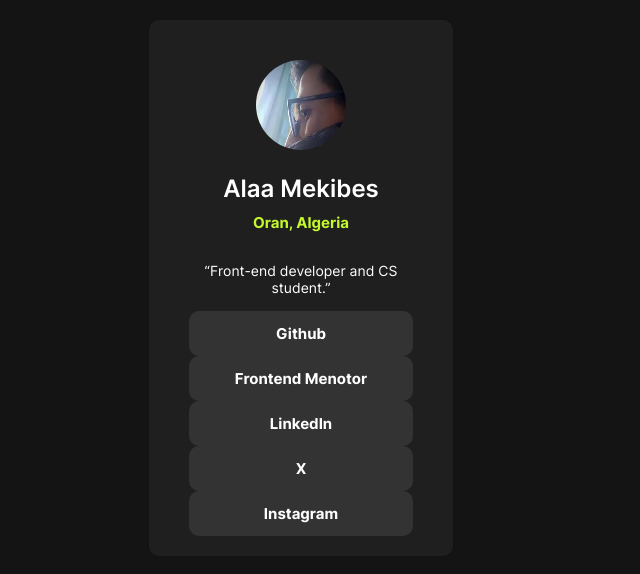
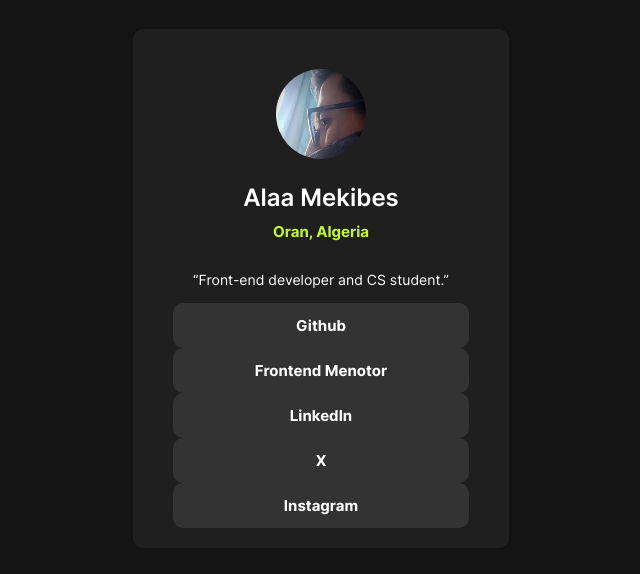
Before and after one commit to alaa-mekibes/social-links-profile-frontend-mentor, a plain HTML site: page index.html in a window 1280 px wide. Shown: the part 112-686 px from the top of the page, without its empty margins (339-979 px from the left). Drawn offline with Linux system fonts and the light colour scheme.

Commit message:
Update style.css

```diff
--- a/css/style.css
+++ b/css/style.css
@@ -49,7 +49,7 @@ body {
 /* Start content */
 .logIn {
     width: 100%;
-    max-width: 19rem;
+    max-width: 25rem;
     background-color: var(--box-bg);
     padding: 1.25rem;
     margin: 0 1.25rem;
@@ -87,7 +87,7 @@ body {
 }
 .links li {
     width: 100%
-    margin: 0.438rem auto;
+    margin: 1rem auto;
     background-color: var(--link-bg);
     padding: 0.813rem 0;
     width: 100%;
```
